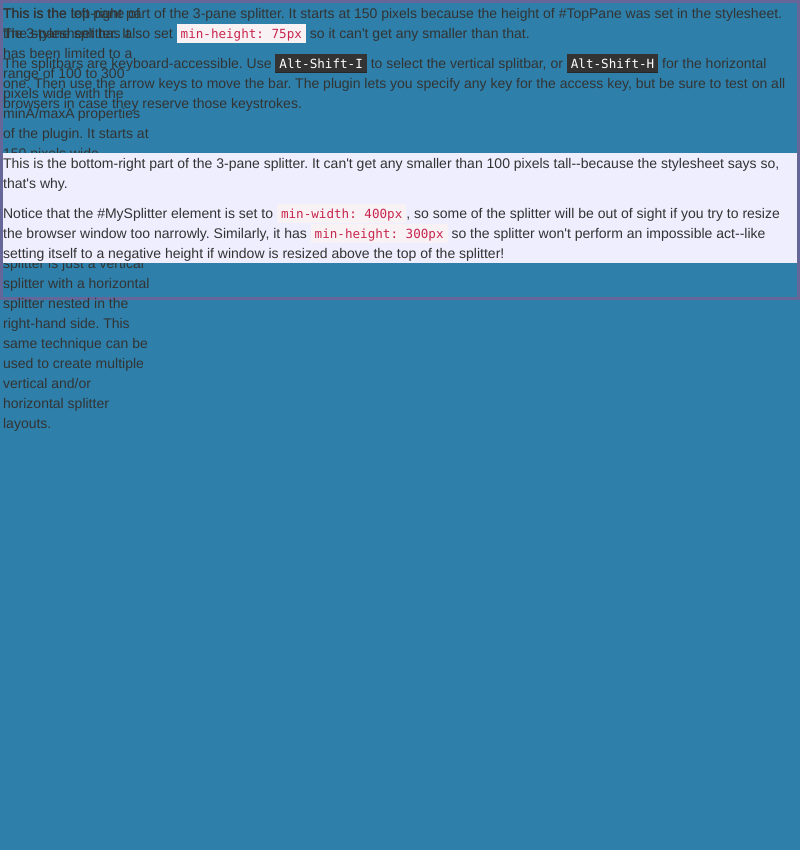
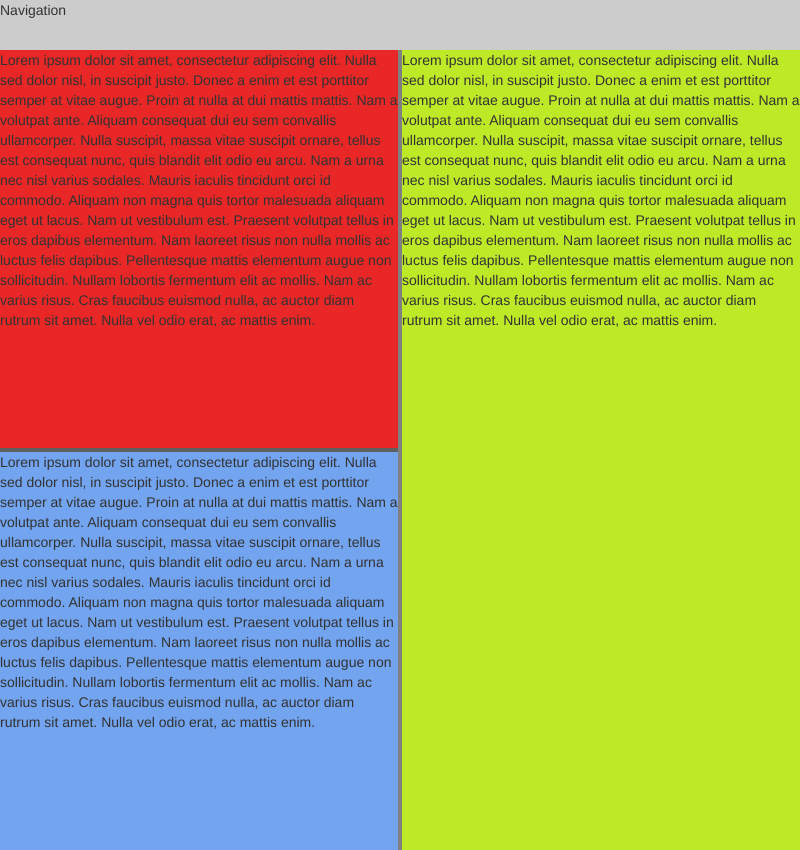
Before and after one commit to waffle-iron/LH.Azure.KeyVaultExplorer, an Electron app: page app/index.html in a window 800 px wide. Before the commit the page ends 800 px from the top, so only its background shows below. Drawn offline with Linux system fonts and the light colour scheme.

Commit message:
Splitter sample working

```diff
--- a/app/assets/styles/custom.scss
+++ b/app/assets/styles/custom.scss
@@ -1,52 +1,42 @@
+ html, body {
+	height: 100%;
+}
+
 body {
-    overflow: hidden;
-    margin: 0;
+	padding: 0;
+	margin: 0;
+	overflow: hidden;
 }
 
 // Splitter
-#MySplitter {
-	border: 3px solid #669;
-	min-width: 500px;	/* Splitter can't be too thin ... */
-	min-height: 300px;	/* ... or too flat */
+#wrapper {
+	width: 100%;
 	height: 100%;
-}
-#LeftPane {
-	width: 150px;
-	min-width: 100px;
-	max-width: 300px;
-}
-#TopPane {				/* Top nested in right pane */
-	height: 150px;		/* Initial height */
-	min-height: 75px;	/* Minimum height */
-}
-#BottomPane {
-	background: #eef;
-	min-height: 100px;
+	min-height: 250px;
 }
 
-/* Splitbar styles; these are the default class names */
 
-.ui-state-default { background-color: #88c }
-.ui-state-hover { background-color: #bbf }
-.ui-state-highlight { background-color: #68f }
-.ui-state-error { background-color: #eaa }
+#widget {
+	width: 100%;
+	height: 100%;
+	min-height: 250px;
+}
 
-.splitter-pane {
-	overflow: auto;
+#nav {
+	height: 50px;
+	background-color: #ccc;
 }
-.splitter-bar-vertical {
-	width: 6px;
-	background-color: #669;
+
+#foo {
+	background-color: #E92727;
 }
-.splitter-bar-horizontal {
-	height: 6px;
-	background-color: #669;
+
+#b {
+	background-color: #73A4EF;
 }
-.splitter-bar.ui-state-highlight {
-	opacity: 0.7;
-}
-.splitter-iframe-hide {
-	visibility: hidden;
+
+#bar {
+	background-color: #BEE927;
 }
 
 // Bootstrap overrides
--- a/app/index.html
+++ b/app/index.html
@@ -1,23 +1,16 @@
 <!DOCTYPE html>
 <html lang="en">
+
 <head>
   <meta charset="UTF-8">
   <title>Azure KeyVault Explorer (LH)</title>
   <link rel="stylesheet" type="text/css" href="assets/styles/theme.min.css">
   <link rel="stylesheet" type="text/css" href="assets/styles/custom.css">
+  <link href="../libs/jquery-splitter/splitter.css" rel="stylesheet" />
+</head>
 
-  <script>
-    document.addEventListener("keydown", function (e) {
-      if (e.which === 123) {
-        require('remote').getCurrentWindow().toggleDevTools();
-      } else if (e.which === 116) {
-        location.reload();
-      }
-    });
-  </script>
-</head>
 <body>
-   <!--<nav class="navbar navbar-inverse class navbar-fixed">
+  <!--<nav class="navbar navbar-inverse class navbar-fixed">
       <div class="container-fluid">
         <div class="navbar-header">
           <button type="button" class="navbar-toggle collapsed" data-toggle="collapse" data-target="#navbar" aria-expanded="false" aria-controls="navbar">
@@ -55,33 +48,55 @@
       </div>
     </nav>-->
 
- <div id="MySplitter">
+  <div id="wrapper">
+    <div id="nav">Navigation</div>
+    <div id="widget">
+      <div id="foo">
+        <div id="a">
+          Lorem ipsum dolor sit amet, consectetur adipiscing elit. Nulla sed dolor nisl, in suscipit justo. Donec a enim et est porttitor
+          semper at vitae augue. Proin at nulla at dui mattis mattis. Nam a volutpat ante. Aliquam consequat dui eu sem convallis
+          ullamcorper. Nulla suscipit, massa vitae suscipit ornare, tellus est consequat nunc, quis blandit elit odio eu
+          arcu. Nam a urna nec nisl varius sodales. Mauris iaculis tincidunt orci id commodo. Aliquam non magna quis tortor
+          malesuada aliquam eget ut lacus. Nam ut vestibulum est. Praesent volutpat tellus in eros dapibus elementum. Nam
+          laoreet risus non nulla mollis ac luctus felis dapibus. Pellentesque mattis elementum augue non sollicitudin. Nullam
+          lobortis fermentum elit ac mollis. Nam ac varius risus. Cras faucibus euismod nulla, ac auctor diam rutrum sit
+          amet. Nulla vel odio erat, ac mattis enim.
+        </div>
+        <!-- #a -->
+        <div id="b">Lorem ipsum dolor sit amet, consectetur adipiscing elit. Nulla sed dolor nisl, in suscipit justo. Donec a enim et
+          est porttitor semper at vitae augue. Proin at nulla at dui mattis mattis. Nam a volutpat ante. Aliquam consequat
+          dui eu sem convallis ullamcorper. Nulla suscipit, massa vitae suscipit ornare, tellus est consequat nunc, quis
+          blandit elit odio eu arcu. Nam a urna nec nisl varius sodales. Mauris iaculis tincidunt orci id commodo. Aliquam
+          non magna quis tortor malesuada aliquam eget ut lacus. Nam ut vestibulum est. Praesent volutpat tellus in eros
+          dapibus elementum. Nam laoreet risus non nulla mollis ac luctus felis dapibus. Pellentesque mattis elementum augue
+          non sollicitudin. Nullam lobortis fermentum elit ac mollis. Nam ac varius risus. Cras faucibus euismod nulla, ac
+          auctor diam rutrum sit amet. Nulla vel odio erat, ac mattis enim.</div>
+      </div>
+      <!-- end of #foo -->
+      <div id="bar">
+        Lorem ipsum dolor sit amet, consectetur adipiscing elit. Nulla sed dolor nisl, in suscipit justo. Donec a enim et est porttitor
+        semper at vitae augue. Proin at nulla at dui mattis mattis. Nam a volutpat ante. Aliquam consequat dui eu sem convallis
+        ullamcorper. Nulla suscipit, massa vitae suscipit ornare, tellus est consequat nunc, quis blandit elit odio eu arcu.
+        Nam a urna nec nisl varius sodales. Mauris iaculis tincidunt orci id commodo. Aliquam non magna quis tortor malesuada
+        aliquam eget ut lacus. Nam ut vestibulum est. Praesent volutpat tellus in eros dapibus elementum. Nam laoreet risus
+        non nulla mollis ac luctus felis dapibus. Pellentesque mattis elementum augue non sollicitudin. Nullam lobortis fermentum
+        elit ac mollis. Nam ac varius risus. Cras faucibus euismod nulla, ac auctor diam rutrum sit amet. Nulla vel odio
+        erat, ac mattis enim.
+      </div>
+    </div>
+    <!-- end of #widget -->
+  </div>
 
-  <div id="LeftPane">
-		<p>This is the left pane of the 3-pane splitter. It has been limited to a range of 100 to 300 pixels wide with the minA/maxA properties of the plugin. It starts at 150 pixels wide because of the #LeftPane's width property.</p>
-		<p>Essentially, a 3-pane splitter is just a vertical splitter with a horizontal splitter nested in the right-hand side. This same technique can be used to create multiple vertical and/or horizontal splitter layouts.</p>
-  </div> <!-- #LeftPane -->
-
-  <div id="RightPane">
-
-	<div id="TopPane">
-		<p>This is the top-right part of the 3-pane splitter. It starts at 150 pixels because the height of #TopPane was set in the stylesheet. The stylesheet has also set <code>min-height: 75px</code> so it can't get any smaller than that.</p>
-		<p>The splitbars are keyboard-accessible. Use <kbd>Alt-Shift-I</kbd> to select the vertical splitbar, or <kbd>Alt-Shift-H</kbd>  for the horizontal one. Then use the arrow keys to move the bar. The plugin lets you specify any key for the access key, but be sure to test on all browsers in case they reserve those keystrokes.</p>
-	</div>
-
-	<div id="BottomPane">
-		<p>This is the bottom-right part of the 3-pane splitter. It can't get any smaller than 100 pixels tall--because the stylesheet says so, that's why.</p>
-
-		<p>Notice that the #MySplitter element is set to <code>min-width: 400px</code>, so some of the splitter will be out of sight if you try to resize the browser window too narrowly. Similarly, it has <code>min-height: 300px</code> so the splitter won't perform an impossible act--like setting itself to a negative height if window is resized above the top of the splitter!</p>
-	</div> <!-- #BottomPane -->
-
-  </div> <!-- #RightPane -->
-
-</div> <!-- #MySplitter -->
-
-  <script>window.$ = window.jQuery = require('../libs/jquery/dist/jquery.min.js');</script>
-  <script>require('../libs/bootstrap/dist/js/bootstrap.min.js')</script>
-  <script>require('../libs/jquery-splitter/splitter.js')</script>
+  <script>
+    window.$ = window.jQuery = require('../libs/jquery/dist/jquery.min.js');
+  </script>
+  <script>
+    require('../libs/bootstrap/dist/js/bootstrap.min.js')
+  </script>
+  <script>
+    require('../libs/jquery-splitter/splitter.js')
+  </script>
   <script src="index.js"></script>
 </body>
+
 </html>
--- a/app/index.js
+++ b/app/index.js
@@ -1,13 +1,16 @@
-$().ready(function() {
-	$("#MySplitter").splitter({
-		splitVertical: true,
-		outline: true,
-		sizeLeft: true,
-		resizeTo: window
-	});
-	$("#RightPane").splitter({
-		splitHorizontal: true,
-		sizeTop: true,
-		accessKey: "H"
-	});
+console.log("index.js");
+
+document.addEventListener("keydown", function (e) {
+      if (e.which === 123) {
+        require('remote').getCurrentWindow().toggleDevTools();
+      } else if (e.which === 116) {
+        location.reload();
+      }
+    });
+
+jQuery(function ($) {
+	$('#widget').split({ orientation: 'vertical', limit: 100 });
+	$('#foo').split({ orientation: 'horizontal', limit: 10 });
+	$('#a').split({ orientation: 'vertical', limit: 10 });
+	// $('#spliter2').css({ width: 200, height: 300 }).split({ orientation: 'horizontal', limit: 20 });
 });
--- /dev/null
+++ b/libs/jquery-splitter/splitter.css
@@ -0,0 +1,57 @@
+/*!
+ * StyleSheet for JQuery splitter Plugin
+ * Copyright (C) 2010 Jakub Jankiewicz <http://jcubic.pl>
+ *
+ * Same license as plugin
+ */
+.splitter_panel {
+  position: relative;
+}
+.splitter_panel .vsplitter {
+    background-color: grey;
+    cursor: col-resize;
+    z-index:900;
+    width: 4px;
+}
+
+.splitter_panel .hsplitter {
+    background-color: #5F5F5F;
+    cursor: row-resize;
+    z-index: 800;
+    height: 4px;
+}
+.splitter_panel .vsplitter.splitter-invisible,
+.splitter_panel .hsplitter.splitter-invisible {
+    background: none;
+}
+.splitter_panel .vsplitter, .splitter_panel .left_panel, .splitter_panel .right_panel,
+.splitter_panel .hsplitter, .splitter_panel .top_panel, .splitter_panel .bottom_panel {
+    position: absolute;
+    overflow: auto;
+}
+.splitter_panel .vsplitter, .splitter_panel .left_panel, .splitter_panel .right_panel {
+  height: 100%;
+}
+.splitter_panel .hsplitter, .splitter_panel .top_panel, .splitter_panel .bottom_panel {
+  width: 100%;
+}
+.splitter_panel .top_panel, .splitter_panel .left_panel, .splitter_panel .vsplitter {
+   top: 0;
+}
+.splitter_panel .top_panel, .splitter_panel .bottom_panel, .splitter_panel .left_panel, .splitter_panel .hsplitter {
+   left: 0;
+}
+.splitter_panel .bottom_panel {
+   bottom: 0;
+}
+.splitter_panel .right_panel {
+   right: 0;
+}
+.splitterMask {
+  position: absolute;
+  left: 0;
+  top: 0;
+  right: 0;
+  bottom: 0;
+  z-index: 1000;
+}
```
Also changed, not shown: app/assets/styles/custom.css, libs/jquery-splitter/splitter.js.
